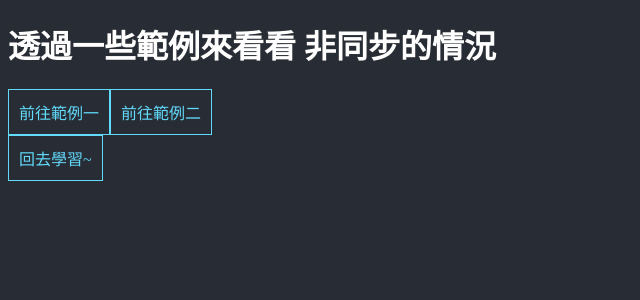
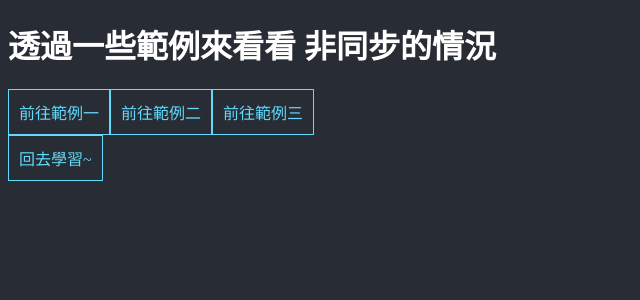
Before and after one commit to Bobo100/React-Redux-Example-02, a Next.js app: page / in a window 1280 px wide. Shown: the top 300 px of the page, without its empty margins (0-640 px from the left). Built offline with nearby package versions, Linux system fonts and the light colour scheme.

Commit message:
Update index.tsx

```diff
--- a/pages/index.tsx
+++ b/pages/index.tsx
@@ -12,6 +12,7 @@ function HomePage() {
                 <h1 className="text-xl">透過一些範例來看看 非同步的情況</h1>
                 <Link href="/Async" className="border border-title p-3 m-3">前往範例一</Link>
                 <Link href="/Async2" className="border border-title p-3 m-3">前往範例二</Link>
+                <Link href="/Async3" className="border border-title p-3 m-3">前往範例三</Link>
             </div>
 
         </Layout>
```
